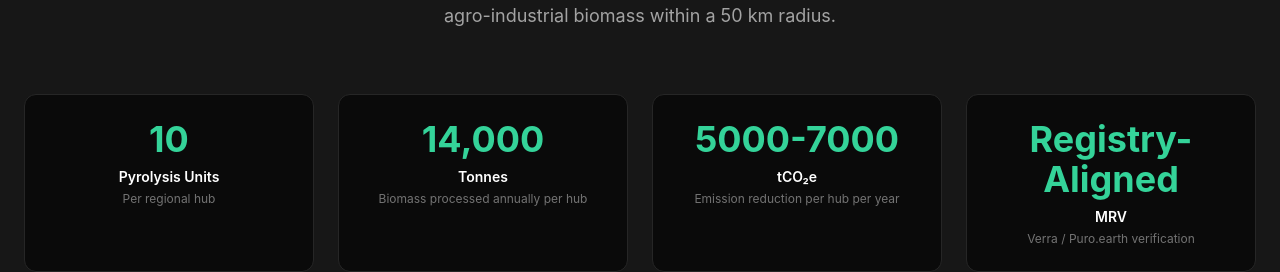
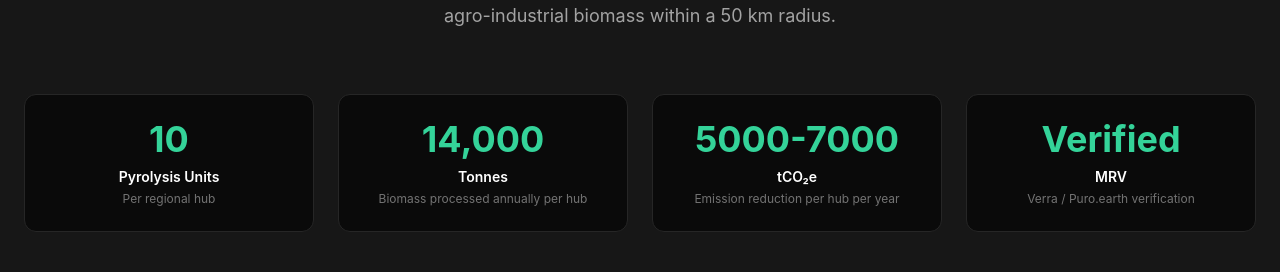
Before and after one commit to yashshukla27/gologaiaa, a React (Create React App) app: page / in a window 1280 px wide. Shown: the part 2301-2573 px from the top of the page. Built offline with nearby package versions, Linux system fonts and the light colour scheme.

Commit message:
Update mock.js

```diff
--- a/src/mock.js
+++ b/src/mock.js
@@ -58,7 +58,7 @@ export const mockData = {
         description: "Emission reduction per hub per year"
       },
       {
-        metric: "Registry-Aligned",
+        metric: "Verified",
         unit: "MRV",
         description: "Verra / Puro.earth verification"
       }
```
